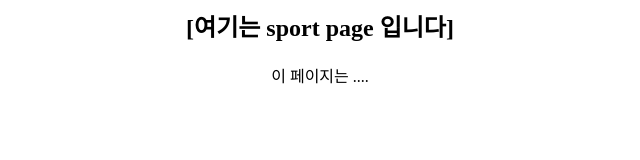
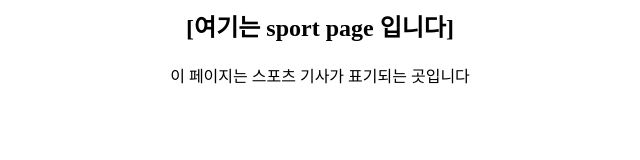
Before and after one commit to beomtaek78/sport, a plain HTML site: page index.html in a window 1280 px wide. Shown: the whole page, without its empty margins (320-960 px from the left). Drawn offline with Linux system fonts and the light colour scheme.

Commit message:
Update index.html

```diff
--- a/index.html
+++ b/index.html
@@ -1,4 +1,4 @@
 <center>
  <p><h2>[여기는 sport page 입니다]</h2> </p>
-  이 페이지는 ....
+  이 페이지는 스포츠 기사가 표기되는 곳입니다
 </center>
```
